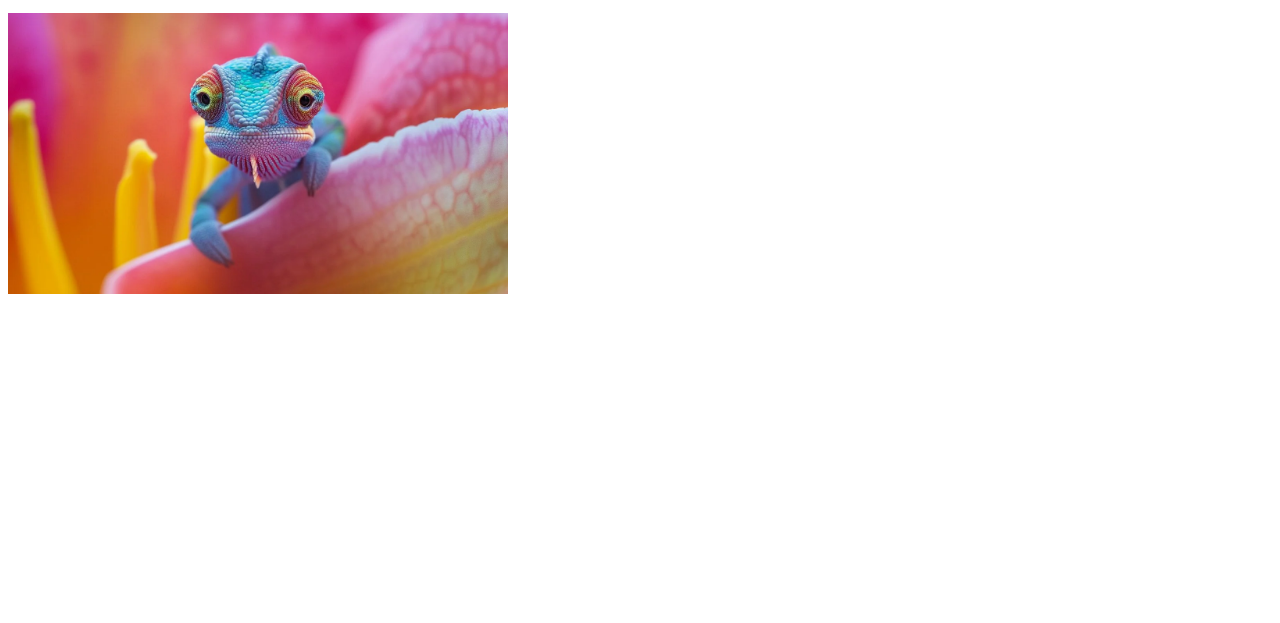
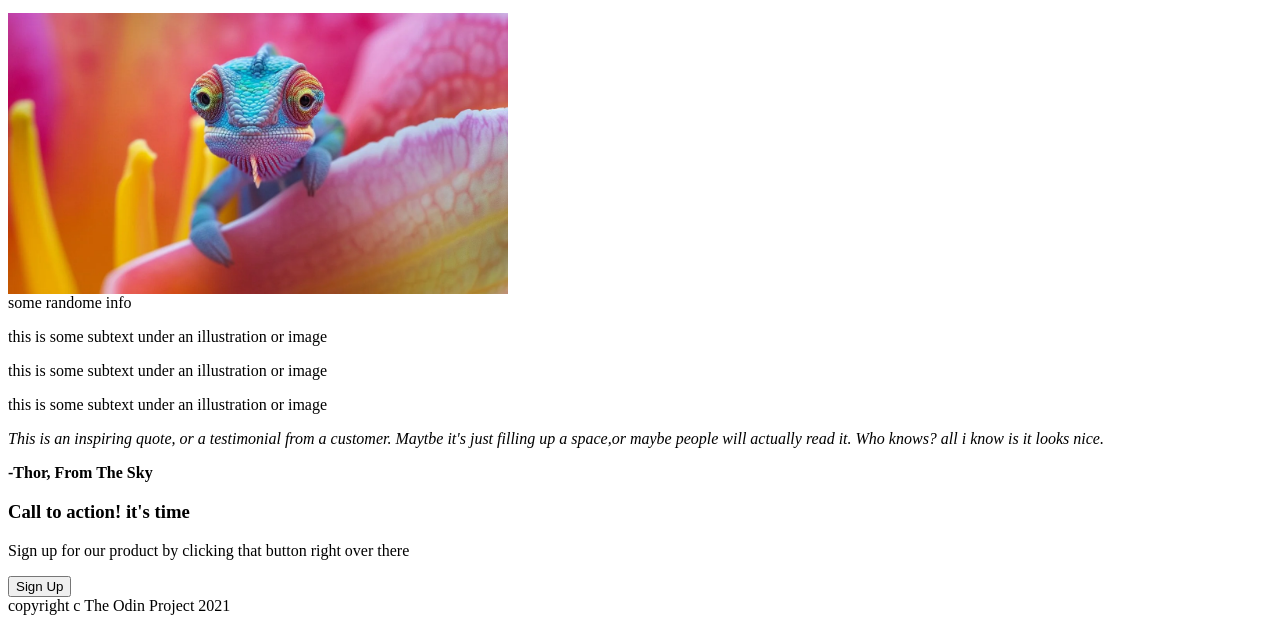
Before and after one commit to wahab95/landing_page, a plain HTML site: page index.html in a window 1280 px wide. Shown: the part 197-820 px from the top of the page. Drawn offline with Linux system fonts and the light colour scheme.

Commit message:
chore: Refactor HTML structure for better organization and readability

```diff
--- a/index.html
+++ b/index.html
@@ -28,24 +28,50 @@
         <img src="image.jpg" alt="image" width="500px">
 
     </div>
+    <!-- This is a comment -->
+    <div class="info">
+        <div id="id1">some randome info</div>
 
+        <div class="boxes">
+            <div class="box">
+                <p>this is some subtext under an illustration or image</p>
+            </div>
+            <div class="box">
+                <p>this is some subtext under an illustration or image</p>
+            </div>
+            <div class="box">
+                <p>this is some subtext under an illustration or image</p>
+            </div>
+        </div>
+
+
+
+    </div>
+    <!-- This is a comment -->
+    <div class="qoute">
+        <div class="qoute-text">
+            <p><em>This is an inspiring quote, or a testimonial from a customer.
+                Maytbe it's just filling up a space,or maybe people will
+                actually read it. Who knows? all i know is it looks nice.
+                </em>
+            </p>
+            <p><strong>-Thor, From The Sky</strong></p>
+        </div>
+    </div>
+        <div class="sign">
+            <div>
+                <h3>Call to action! it's time</h3>
+                <p>Sign up for our product by clicking that button right over there</p>
+            </div>
+                <button>Sign Up</button>
+        </div>
 
 
 
     <!-- This is a comment -->
-    <div class="info"></div>
-
-
-
-
-    <!-- This is a comment -->
-    <div class="qoute"></div>
-
-
-
-
-    <!-- This is a comment -->
-    <div class="footer"></div>
+    <div class="footer">
+        <div class="copyright"> copyright c The Odin Project 2021</div>
+    </div>
 
 </body>
 </html>
```
